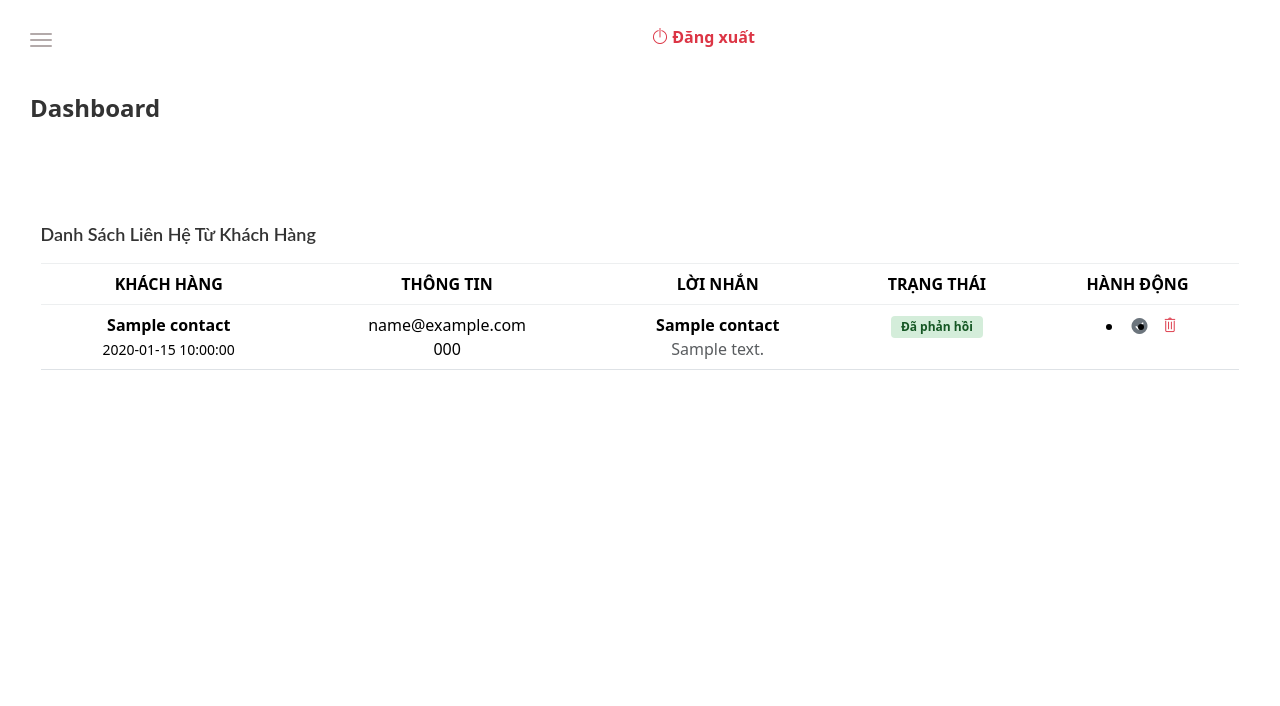
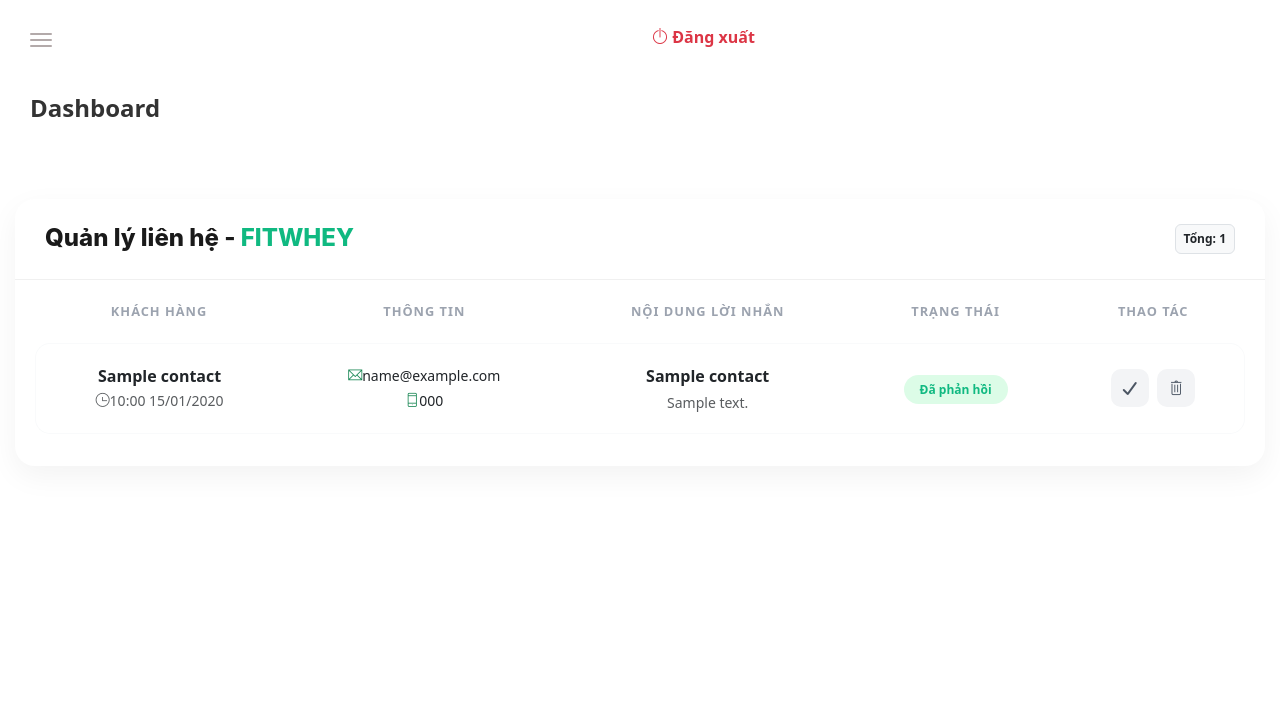
Before and after one commit to VoHuynhAnhThu/whey_web, a PHP site: the page made by views/admin/contacts/index.php in a window 1280 px wide. Shown: the top 706 px of the page. Run offline with PHP 8.4, Linux system fonts and the light colour scheme; the template is opened without the code that fills it: most values are stand-ins (such as "Sample title", 1, 10 or a date in 2020); some libraries are stand-ins or nearby versions.

Commit message:
Hoàn thiện Task 1: UI Admin Settings, Hồ sơ cá nhân 2 cột và Quản lý liên hệ

```diff
--- a/views/admin/contacts/index.php
+++ b/views/admin/contacts/index.php
@@ -1,104 +1,126 @@
 <?php include __DIR__ . '/../header.php'; ?>
+
+<style>
+    /* Tổng thể Card */
+    .fit-card { border: none; border-radius: 20px; box-shadow: 0 10px 30px rgba(0,0,0,0.05); background: #fff; overflow: hidden; }
+    .fit-header { background: #fff; border-bottom: 1px solid #f0f0f0; padding: 25px 30px; }
+    .fit-title { font-weight: 800; color: #1a1a1a; margin: 0; font-family: 'Inter', sans-serif; }
+
+    /* Bảng dữ liệu hiện đại */
+    .fit-table-container { padding: 0 20px 20px 20px; }
+    .fit-table { border-collapse: separate; border-spacing: 0 12px; width: 100%; }
+    .fit-table thead th { border: none; color: #9ca3af; font-size: 0.8rem; letter-spacing: 1px; padding: 10px 20px; }
+    .fit-table tbody tr { transition: all 0.3s ease; }
+    .fit-table tbody tr:hover { transform: translateY(-3px); box-shadow: 0 5px 15px rgba(0,0,0,0.08); }
+    .fit-table td { background: #fff; border-top: 1px solid #f9fafb; border-bottom: 1px solid #f9fafb; padding: 20px !important; vertical-align: middle !important; }
+    .fit-table td:first-child { border-left: 1px solid #f9fafb; border-radius: 15px 0 0 15px; }
+    .fit-table td:last-child { border-right: 1px solid #f9fafb; border-radius: 0 15px 15px 0; }
+
+    /* Badge trạng thái bo tròn xịn */
+    .badge-pill-fit { padding: 6px 16px; border-radius: 50px; font-weight: 600; font-size: 0.75rem; border: none; }
+    .status-unread { background: #fee2e2; color: #ef4444; }
+    .status-read { background: #fef3c7; color: #f59e0b; }
+    .status-replied { background: #dcfce7; color: #10b981; }
+
+    /* Nút hành động */
+    .btn-action { width: 38px; height: 38px; border-radius: 10px; display: inline-flex; align-items: center; justify-content: center; transition: 0.2s; border: none; background: #f3f4f6; color: #4b5563; }
+    .btn-action:hover { background: #10b981; color: #fff; transform: rotate(10deg); }
+    .btn-delete:hover { background: #ef4444; color: #fff; }
+
+    /* Phân trang */
+    .pagination .page-link { border: none; margin: 0 5px; border-radius: 10px; color: #4b5563; font-weight: 600; }
+    .pagination .page-item.active .page-link { background: #10b981; color: #fff; box-shadow: 0 4px 10px rgba(16, 185, 129, 0.3); }
+</style>
 
 <div class="row mt-5">
     <div class="col-12">
-        <div class="card">
-            <div class="card-body">
-                <h4 class="header-title">Danh sách liên hệ từ khách hàng</h4>
+        <div class="fit-card">
+            <div class="fit-header d-flex justify-content-between align-items-center">
+                <h4 class="fit-title">Quản lý liên hệ - <span style="color: #10b981;">FITWHEY</span></h4>
+                <span class="badge bg-light text-dark border p-2">Tổng: <?php echo count($contacts); ?></span>
+            </div>
+
+            <div class="fit-table-container">
                 <div class="table-responsive">
-                    <table class="table table-hover progress-table text-center">
-                        <thead class="text-uppercase">
-                            <tr>
-                                <th scope="col">Khách hàng</th>
-                                <th scope="col">Thông tin</th>
-                                <th scope="col">Lời nhắn</th>
-                                <th scope="col">Trạng thái</th>
-                                <th scope="col">Hành động</th>
+                    <table class="fit-table text-center">
+                        <thead>
+                            <tr class="text-uppercase">
+                                <th>Khách hàng</th>
+                                <th>Thông tin</th>
+                                <th>Nội dung lời nhắn</th>
+                                <th>Trạng thái</th>
+                                <th>Thao tác</th>
                             </tr>
                         </thead>
                         <tbody>
                             <?php foreach ($contacts as $contact): ?>
                             <tr>
-                                <td>
-                                    <!-- Dùng htmlspecialchars để chống chèn mã độc JS -->
-                                    <strong><?php echo htmlspecialchars($contact['name'], ENT_QUOTES, 'UTF-8'); ?></strong><br>
-                                    <small><?php echo htmlspecialchars($contact['created_at'], ENT_QUOTES, 'UTF-8'); ?></small>
+                                <td class="text-left">
+                                    <div class="fw-bold text-dark"><?php echo htmlspecialchars($contact['name'], ENT_QUOTES, 'UTF-8'); ?></div>
+                                    <small class="text-muted"><i class="ti-time mr-1"></i><?php echo date('H:i d/m/Y', strtotime($contact['created_at'])); ?></small>
                                 </td>
-                                <td>
-                                    <?php echo htmlspecialchars($contact['email'], ENT_QUOTES, 'UTF-8'); ?><br>
-                                    <?php echo htmlspecialchars($contact['phone'], ENT_QUOTES, 'UTF-8'); ?>
+                                <td class="text-left small">
+                                    <div class="mb-1"><i class="ti-email mr-2 text-success"></i><?php echo htmlspecialchars($contact['email'], ENT_QUOTES, 'UTF-8'); ?></div>
+                                    <div><i class="ti-mobile mr-2 text-success"></i><?php echo htmlspecialchars($contact['phone'] ?? 'N/A', ENT_QUOTES, 'UTF-8'); ?></div>
                                 </td>
-                                <td class="text-left" style="max-width: 300px;">
-                                    <strong><?php echo htmlspecialchars($contact['subject'], ENT_QUOTES, 'UTF-8'); ?></strong><br>
-                                    <span class="text-muted"><?php echo htmlspecialchars($contact['message'], ENT_QUOTES, 'UTF-8'); ?></span>
+                                <td class="text-left" style="max-width: 350px;">
+                                    <div class="fw-bold mb-1"><?php echo htmlspecialchars($contact['subject'] ?? 'Không có tiêu đề', ENT_QUOTES, 'UTF-8'); ?></div>
+                                    <p class="text-muted small mb-0 text-truncate" title="<?php echo htmlspecialchars($contact['message'], ENT_QUOTES, 'UTF-8'); ?>">
+                                        <?php echo htmlspecialchars($contact['message'], ENT_QUOTES, 'UTF-8'); ?>
+                                    </p>
                                 </td>
                                 <td>
                                     <?php
                                     $status = trim($contact['status'] ?? 'unread');
                                     if ($status === 'unread'): ?>
-                                        <span class="badge" style="background-color: #f8d7da; color: #721c24; padding: 5px 10px; border-radius: 4px;">Chưa đọc</span>
+                                        <span class="badge-pill-fit status-unread">Chưa đọc</span>
                                     <?php elseif ($status === 'read'): ?>
-                                        <span class="badge" style="background-color: #fff3cd; color: #856404; padding: 5px 10px; border-radius: 4px;">Đã đọc</span>
+                                        <span class="badge-pill-fit status-read">Đã đọc</span>
                                     <?php else: ?>
-                                        <span class="badge" style="background-color: #d4edda; color: #155724; padding: 5px 10px; border-radius: 4px;">Đã phản hồi</span>
+                                        <span class="badge-pill-fit status-replied">Đã phản hồi</span>
                                     <?php endif; ?>
                                 </td>
                                 <td>
-                                    <ul class="d-flex justify-content-center">
-                                        <li class="mr-3">
+                                    <div class="d-flex justify-content-center gap-2">
                                         <form action="/whey_web/admin/contacts/update-status" method="POST">
-                                                <input type="hidden" name="id" value="<?php echo htmlspecialchars((string)$contact['id'], ENT_QUOTES, 'UTF-8'); ?>">
+                                            <input type="hidden" name="id" value="<?php echo (string)$contact['id']; ?>">
                                             <input type="hidden" name="status" value="replied">
-                                                <button type="submit" class="text-secondary" title="Đánh dấu đã phản hồi" style="border:none; background:none;"><i class="fa fa-check-circle"></i></button>
+                                            <button type="submit" class="btn-action" title="Đánh dấu đã phản hồi">
+                                                <i class="fa fa-check"></i>
+                                            </button>
                                         </form>
-                                        </li>
-                                        <li>
+
                                         <form action="/whey_web/admin/contacts/delete" method="POST" onsubmit="return confirm('Xóa liên hệ này?')">
-                                                <input type="hidden" name="id" value="<?php echo htmlspecialchars((string)$contact['id'], ENT_QUOTES, 'UTF-8'); ?>">
-                                                <button type="submit" class="text-danger" style="border:none; background:none;"><i class="ti-trash"></i></button>
+                                            <input type="hidden" name="id" value="<?php echo (string)$contact['id']; ?>">
+                                            <button type="submit" class="btn-action btn-delete" title="Xóa">
+                                                <i class="ti-trash"></i>
+                                            </button>
                                         </form>
-                                        </li>
-                                    </ul>
+                                    </div>
                                 </td>
                             </tr>
                             <?php endforeach; ?>
                         </tbody>
                     </table>
-                </div> <!-- End table-responsive -->
+                </div>
 
-                <!-- BẮT ĐẦU: KHỐI PHÂN TRANG -->
                 <?php if (isset($totalPages) && $totalPages > 1): ?>
-                <nav aria-label="Page navigation" class="mt-4">
+                <nav aria-label="Page navigation" class="mt-5">
                     <ul class="pagination justify-content-center">
-
-                        <!-- Nút "Trang trước" (Ẩn nếu đang ở trang 1) -->
                         <li class="page-item <?php echo ($currentPage <= 1) ? 'disabled' : ''; ?>">
-                            <a class="page-link" href="?page=<?php echo $currentPage - 1; ?>">Trước</a>
+                            <a class="page-link shadow-sm" href="?page=<?php echo $currentPage - 1; ?>"><i class="ti-arrow-left"></i></a>
                         </li>
-
-                        <!-- Vòng lặp vẽ các nút trang 1, 2, 3... -->
                         <?php for ($i = 1; $i <= $totalPages; $i++): ?>
                             <li class="page-item <?php echo ($i === $currentPage) ? 'active' : ''; ?>">
-                                <a class="page-link" href="?page=<?php echo $i; ?>"><?php echo $i; ?></a>
+                                <a class="page-link shadow-sm" href="?page=<?php echo $i; ?>"><?php echo $i; ?></a>
                             </li>
                         <?php endfor; ?>
-
-                        <!-- Nút "Trang sau" (Ẩn nếu đang ở trang cuối cùng) -->
                         <li class="page-item <?php echo ($currentPage >= $totalPages) ? 'disabled' : ''; ?>">
-                            <a class="page-link" href="?page=<?php echo $currentPage + 1; ?>">Sau</a>
+                            <a class="page-link shadow-sm" href="?page=<?php echo $currentPage + 1; ?>"><i class="ti-arrow-right"></i></a>
                         </li>
-
                     </ul>
                 </nav>
                 <?php endif; ?>
-                <!-- KẾT THÚC: KHỐI PHÂN TRANG -->
-
-            </div> <!-- End card-body -->
-        </div> <!-- End card -->
-    </div> <!-- End col-12 -->
-</div> <!-- End row -->
-                    </table>
-                </div>
             </div>
         </div>
     </div>
```
Also changed, not shown: controllers/AdminController.php (+67 -67 lines), views/admin/settings.php (+50 -44 lines), views/profile/edit.php (+53 -49 lines), public/uploads/logo_1778683230.png (added). Lines whose indentation alone changed are shown as unchanged.
